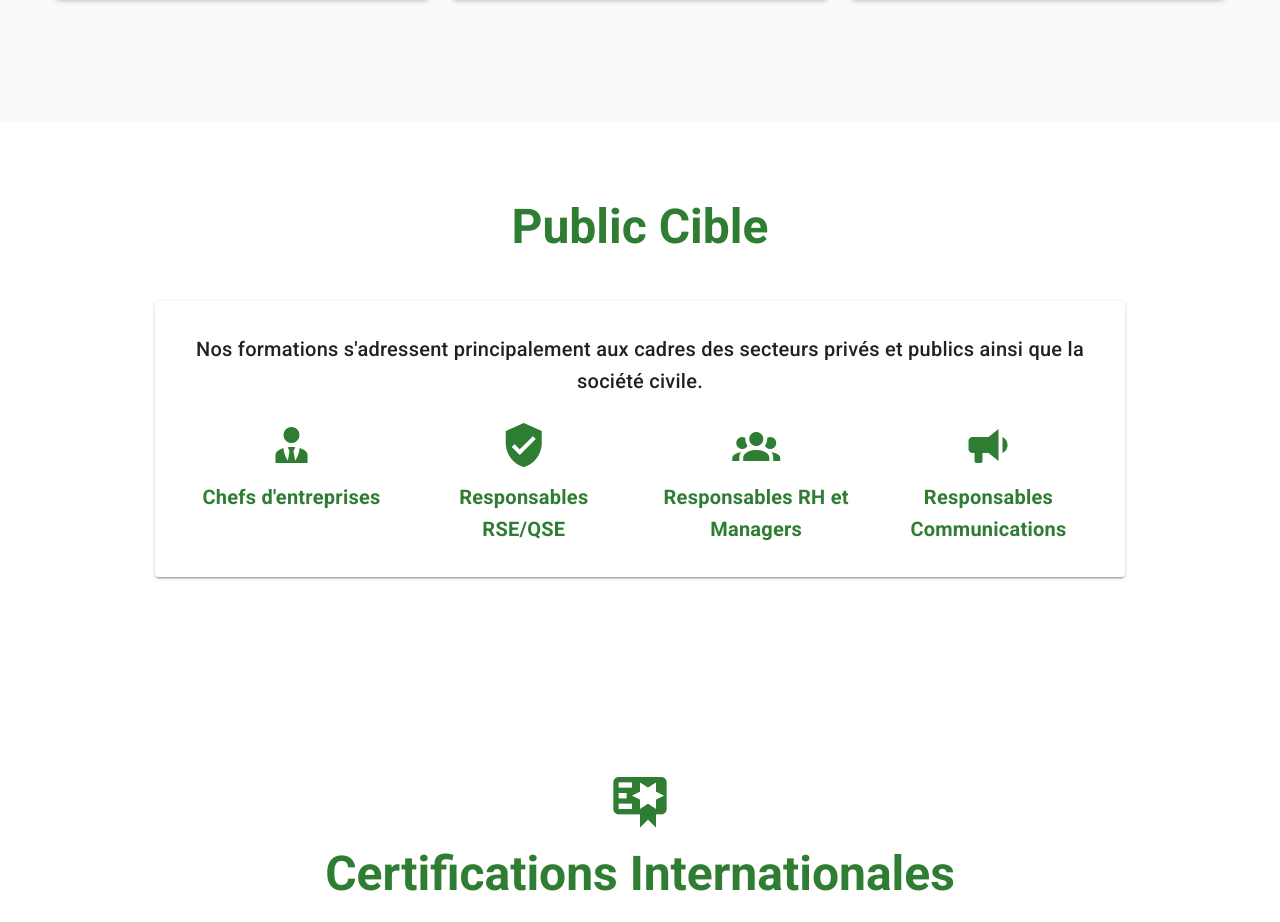
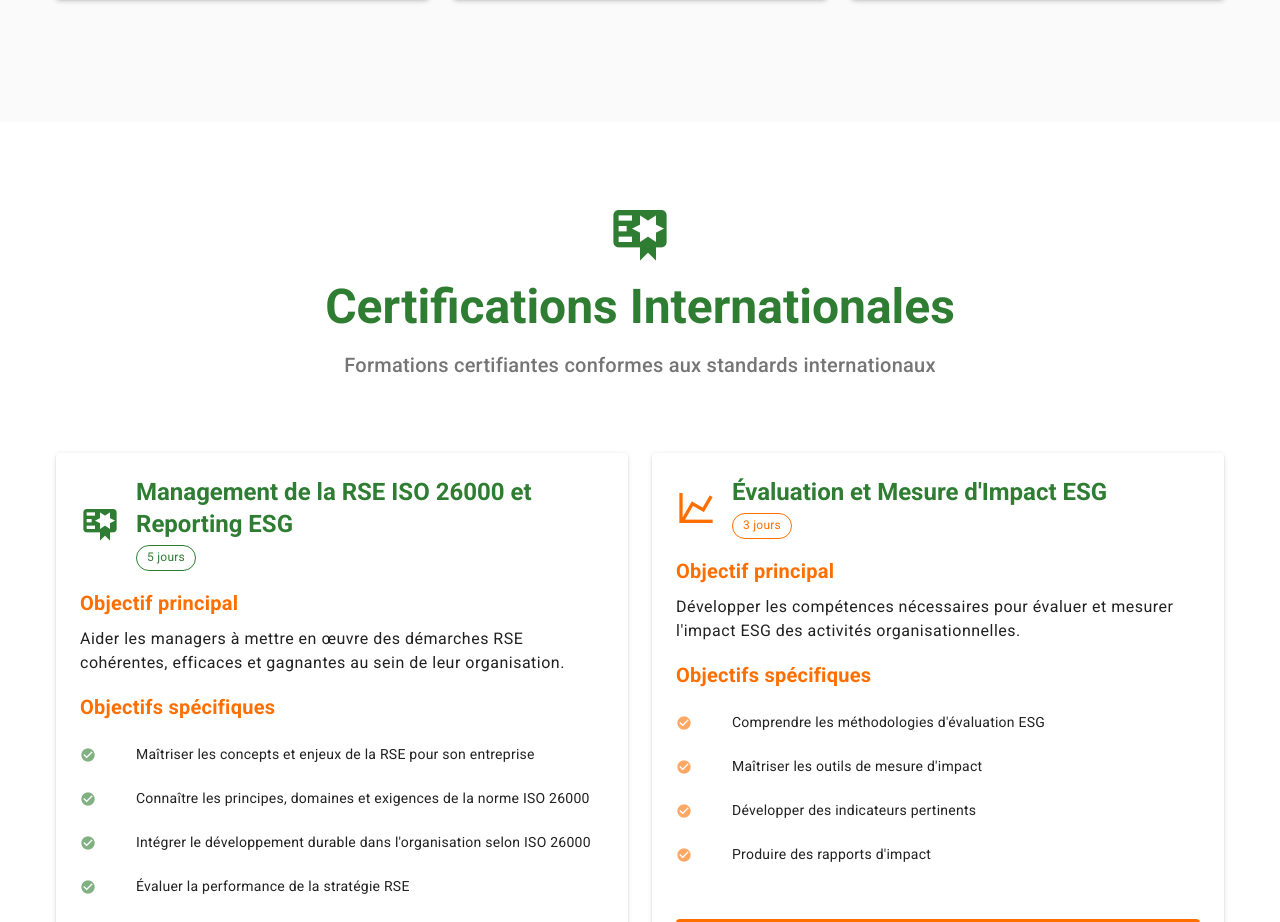
Before and after one commit to dossul/esg-strategies, a Vue app in the folder frontend/: page /formations in a window 1280 px wide. Shown: the part 1088-2010 px from the top of the page. Built offline with nearby package versions, Linux system fonts and the light colour scheme.

Commit message:
Suppression section Public Cible de la page Formations
- Section Public Cible complètement supprimée
- Ordre: Hero → Catégories → Certifications (Public Cible retiré)

```diff
--- a/frontend/src/views/Formations.vue
+++ b/frontend/src/views/Formations.vue
@@ -68,49 +68,6 @@
                   <v-icon end>mdi-arrow-down</v-icon>
                 </v-btn>
               </v-card-text>
-            </v-card>
-          </v-col>
-        </v-row>
-      </v-container>
-    </section>
-
-    <!-- Public Cible Section -->
-    <section class="py-16">
-      <v-container>
-        <v-row justify="center">
-          <v-col cols="12" md="10">
-            <div class="text-center mb-12">
-              <h2 class="text-h3 font-weight-bold mb-6 text-primary">
-                Public Cible
-              </h2>
-            </div>
-
-            <v-card elevation="2" class="pa-8 mb-8">
-              <p class="text-h6 text-center mb-6">
-                Nos formations s'adressent principalement aux cadres des secteurs privés et publics ainsi que la société civile.
-              </p>
-
-              <v-row>
-                <v-col
-                  v-for="target in publicCible"
-                  :key="target.title"
-                  cols="12"
-                  md="6"
-                  lg="3"
-                >
-                  <div class="text-center">
-                    <v-icon
-                      :icon="target.icon"
-                      size="48"
-                      color="primary"
-                      class="mb-3"
-                    />
-                    <h4 class="text-h6 font-weight-bold text-primary">
-                      {{ target.title }}
-                    </h4>
-                  </div>
-                </v-col>
-              </v-row>
             </v-card>
           </v-col>
         </v-row>
```
